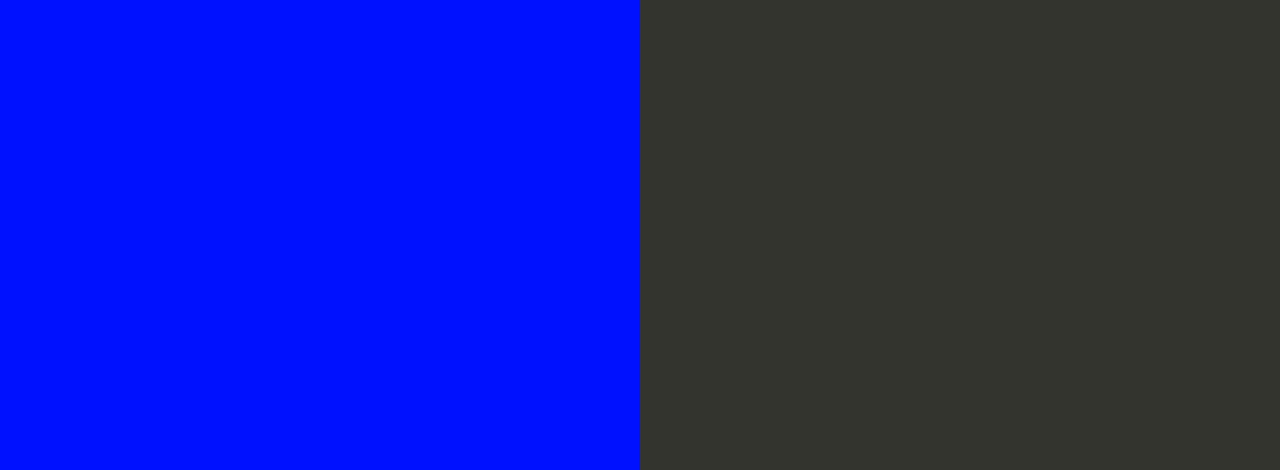
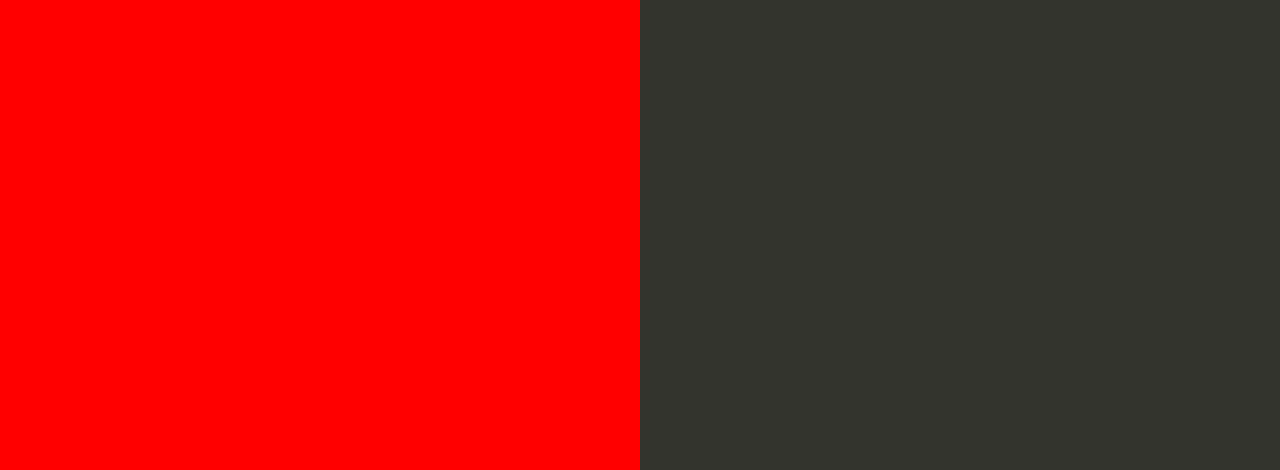
Before and after one commit to AlejandroC99/alex-devops, a plain HTML site: page index.html in a window 1280 px wide. Shown: the part 330-800 px from the top of the page. Drawn offline with Linux system fonts and the light colour scheme.

Commit message:
Color red and yml added

```diff
--- a/index.html
+++ b/index.html
@@ -35,7 +35,7 @@
 
         text-align: right;
         padding-top: 11em;
-        background-color: rgb(0, 17, 255);
+        background-color: rgb(255, 0, 0);
 
       }
       .textColumn p {
```
